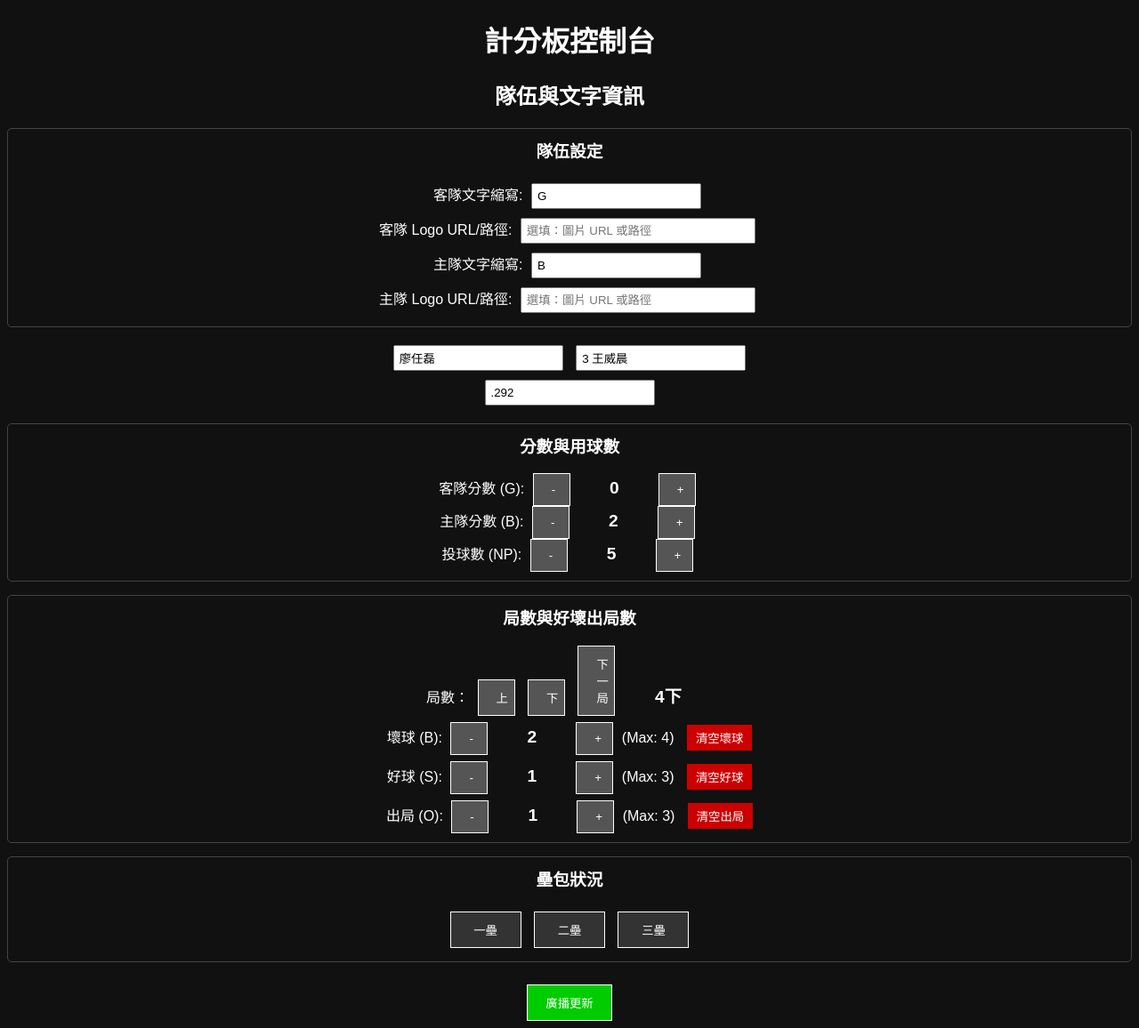
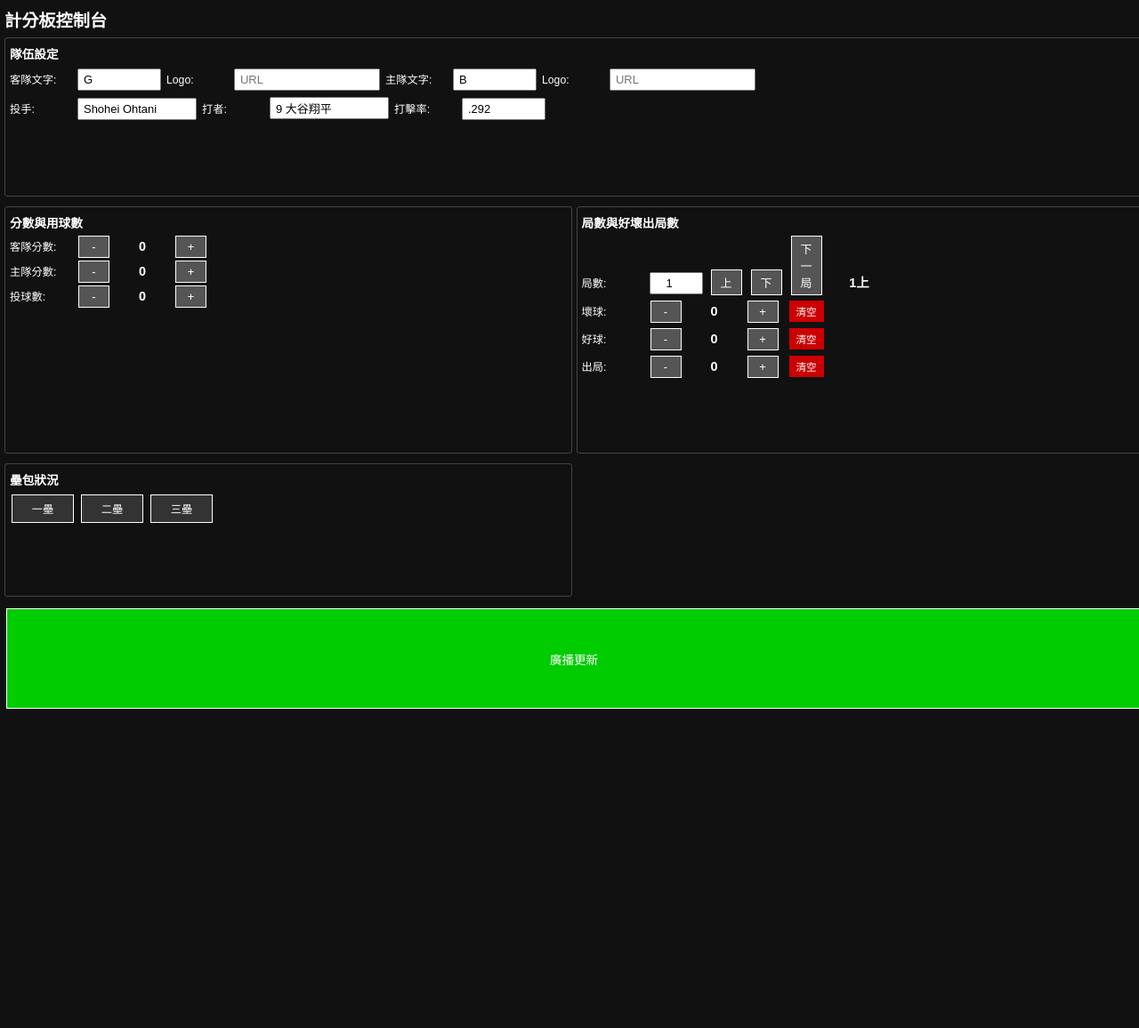
Before and after one commit to fufuni777/baseball-stream-graphics, a Flask app: page /admin in a window 1280 px wide. Shown: the whole page at 89% size. After the commit the page ends 797 px from the top, so only its background shows below. Run offline with Flask 3, Linux system fonts and the light colour scheme; some libraries are stand-ins or nearby versions.

Commit message:
調整後台畫面、局數可選

```diff
--- a/app.py
+++ b/app.py
@@ -16,15 +16,15 @@ score_data = {
     "away_logo_url": "",  # 客隊 Logo URL/路徑
     "home_logo_url": "",  # 主隊 Logo URL/路徑
     "away_score": 0,
-    "home_score": 2,
-    "inning": "4下",      # 局數 (4 ▽)
-    "pitcher": "廖任磊",   # 投手
-    "batter": "3 王威晨", # 打者 (包含棒次/背號)
-    "np": 5,              # 投球數
+    "home_score": 0,
+    "inning": "1上",      # 局數 (4 ▽)
+    "pitcher": "Shohei Ohtani",   # 投手
+    "batter": "9 大谷翔平", # 打者 (包含棒次/背號)
+    "np": 0,              # 投球數
     "avg": ".292",        # 打擊率
-    "balls": 2,           # 壞球 (B)
-    "strikes": 1,         # 好球 (S)
-    "outs": 1,            # 出局 (O)
+    "balls": 0,           # 壞球 (B)
+    "strikes": 0,         # 好球 (S)
+    "outs": 0,            # 出局 (O)
     "bases": [False, False, False] # [一壘, 二壘, 三壘]
 }
 
--- a/templates/admin.html
+++ b/templates/admin.html
@@ -4,17 +4,55 @@
 <meta charset="UTF-8">
 <title>控制台</title>
 <style>
-body { font-family: "Noto Sans TC", sans-serif; background: #111; color: #fff; text-align: center; }
-input { margin: 5px; padding: 5px; }
-button { padding: 10px 20px; margin-top: 10px; cursor: pointer; border: 1px solid #fff; }
-.base-button { width: 80px; margin: 5px; }
+html, body {
+    font-family: "Noto Sans TC", sans-serif;
+    background: #111;
+    color: #fff;
+    margin: 0;
+    padding: 0;
+    height: 100vh;
+    width: 100vw;
+    overflow: hidden;
+}
+body { padding: 5px; }
+h1 { margin: 3px 0; font-size: 1.2em; }
+h2 { margin: 3px 0; font-size: 1em; }
+form {
+    display: grid;
+    grid-template-columns: 1fr 1fr;
+    gap: 5px;
+    padding: 0;
+    height: calc(100vh - 40px);
+    overflow: hidden;
+}
+input { margin: 2px; padding: 3px 5px; font-size: 0.9em; }
+button { padding: 6px 12px; margin: 2px; cursor: pointer; border: 1px solid #fff; font-size: 0.85em; }
+.base-button { width: 70px; margin: 2px; font-size: 0.85em; }
 .base-active { background-color: #ffcc00; color: #111; font-weight: bold; border-color: #ffaa00; }
 .base-inactive { background-color: #333; color: #fff; }
-.control-group { margin: 15px 0; border: 1px solid #444; padding: 10px; border-radius: 5px; }
-.control-group h3 { margin-top: 0; }
-.counter-btn { width: 40px; margin: 0 5px; background: #555; color: #fff; }
-.current-value { display: inline-block; width: 60px; text-align: center; margin: 0 10px; font-weight: bold; font-size: 1.2em;}
-.clear-btn { background: #cc0000; color: #fff; border: none; padding: 5px 10px; margin-left: 10px; cursor: pointer;}
+.control-group {
+    margin: 3px 0;
+    border: 1px solid #444;
+    padding: 5px;
+    border-radius: 3px;
+    font-size: 0.9em;
+}
+.control-group h3 { margin: 2px 0 5px 0; font-size: 0.95em; }
+.control-group label { font-size: 0.85em; display: inline-block; min-width: 70px; }
+.control-group br { margin: 2px 0; }
+.counter-btn { width: 35px; margin: 0 3px; background: #555; color: #fff; padding: 4px; font-size: 0.9em; }
+.current-value { display: inline-block; width: 50px; text-align: center; margin: 0 5px; font-weight: bold; font-size: 1em;}
+.clear-btn { background: #cc0000; color: #fff; border: none; padding: 4px 8px; margin-left: 5px; cursor: pointer; font-size: 0.8em;}
+.control-group-row { margin: 3px 0; }
+.control-group-row label { display: inline-block; min-width: 70px; }
+.team-info-group { grid-column: 1 / -1; }
+.submit-btn {
+    grid-column: 1 / -1;
+    background: #00cc00;
+    color: #fff;
+    padding: 8px;
+    margin-top: 5px;
+}
 </style>
 <script src="https://cdn.socket.io/4.5.4/socket.io.min.js"></script>
 </head>
@@ -22,63 +60,74 @@ button { padding: 10px 20px; margin-top: 10px; cursor: pointer; border: 1px soli
 <h1>計分板控制台</h1>
 
 <form id="control">
-  <h2>隊伍與文字資訊</h2>
-
-  <div class="control-group">
+  <div class="control-group team-info-group">
     <h3>隊伍設定</h3>
-    <label>客隊文字縮寫:</label> <input name="away_team" placeholder="客隊文字縮寫 (例: G)" value="{{ data.away_team or '' }}"><br>
-    <label>客隊 Logo URL/路徑:</label> <input name="away_logo_url" id="away_logo_url_input" placeholder="選填：圖片 URL 或路徑" value="{{ data.away_logo_url or '' }}" style="width: 250px;"><br>
-    <label>主隊文字縮寫:</label> <input name="home_team" placeholder="主隊文字縮寫 (例: B)" value="{{ data.home_team or '' }}"><br>
-    <label>主隊 Logo URL/路徑:</label> <input name="home_logo_url" id="home_logo_url_input" placeholder="選填：圖片 URL 或路徑" value="{{ data.home_logo_url or '' }}" style="width: 250px;">
+    <div class="control-group-row">
+      <label>客隊文字:</label> <input name="away_team" placeholder="G" value="{{ data.away_team or '' }}" style="width: 80px;">
+      <label>Logo:</label> <input name="away_logo_url" id="away_logo_url_input" placeholder="URL" value="{{ data.away_logo_url or '' }}" style="width: 150px;">
+      <label>主隊文字:</label> <input name="home_team" placeholder="B" value="{{ data.home_team or '' }}" style="width: 80px;">
+      <label>Logo:</label> <input name="home_logo_url" id="home_logo_url_input" placeholder="URL" value="{{ data.home_logo_url or '' }}" style="width: 150px;">
     </div>
-
-  <input name="pitcher" placeholder="投手" value="{{ data.pitcher or '' }}">
-  <input name="batter" placeholder="打者 (例: 3 王威晨)" value="{{ data.batter or '' }}"><br>
-  <input name="avg" placeholder="打擊率 (例: .292)" value="{{ data.avg or '' }}">
+    <div class="control-group-row">
+      <label>投手:</label> <input name="pitcher" placeholder="投手" value="{{ data.pitcher or '' }}" style="width: 120px;">
+      <label>打者:</label> <input name="batter" placeholder="3 王威晨" value="{{ data.batter or '' }}" style="width: 120px;">
+      <label>打擊率:</label> <input name="avg" placeholder=".292" value="{{ data.avg or '' }}" style="width: 80px;">
+    </div>
+  </div>
 
   <div class="control-group">
     <h3>分數與用球數</h3>
-    <label>客隊分數 (G):</label>
+    <div class="control-group-row">
+      <label>客隊分數:</label>
       <button type="button" class="counter-btn" data-key="away_score" data-op="-">-</button>
       <span class="current-value" id="away_score_val">{{ data.away_score or 0 }}</span>
-    <button type="button" class="counter-btn" data-key="away_score" data-op="+">+</button><br>
-
-    <label>主隊分數 (B):</label>
+      <button type="button" class="counter-btn" data-key="away_score" data-op="+">+</button>
+    </div>
+    <div class="control-group-row">
+      <label>主隊分數:</label>
       <button type="button" class="counter-btn" data-key="home_score" data-op="-">-</button>
       <span class="current-value" id="home_score_val">{{ data.home_score or 0 }}</span>
-    <button type="button" class="counter-btn" data-key="home_score" data-op="+">+</button><br>
-
-    <label>投球數 (NP):</label>
+      <button type="button" class="counter-btn" data-key="home_score" data-op="+">+</button>
+    </div>
+    <div class="control-group-row">
+      <label>投球數:</label>
       <button type="button" class="counter-btn" data-key="np" data-op="-">-</button>
       <span class="current-value" id="np_val">{{ data.np or 0 }}</span>
       <button type="button" class="counter-btn" data-key="np" data-op="+">+</button>
     </div>
+  </div>
 
   <div class="control-group">
     <h3>局數與好壞出局數</h3>
-    <label>局數：</label>
+    <div class="control-group-row">
+      <label>局數:</label>
+      <input type="number" id="inning_num_input" min="1" max="99" value="1" style="width: 50px; padding: 3px; text-align: center;">
       <button type="button" class="counter-btn" id="inning_up">上</button>
       <button type="button" class="counter-btn" id="inning_down">下</button>
       <button type="button" class="counter-btn" id="inning_next">下一局</button>
-    <span class="current-value" id="inning_val" style="width: 80px;">{{ data.inning or '1上' }}</span><br>
-
-    <label>壞球 (B):</label>
+      <span class="current-value" id="inning_val" style="width: 60px;">{{ data.inning or '1上' }}</span>
+    </div>
+    <div class="control-group-row">
+      <label>壞球:</label>
       <button type="button" class="counter-btn" data-key="balls" data-op="-">-</button>
       <span class="current-value" id="balls_val">{{ data.balls or 0 }}</span>
-    <button type="button" class="counter-btn" data-key="balls" data-op="+">+</button> (Max: 4)
-    <button type="button" class="clear-btn" id="clear_balls_btn">清空壞球</button><br>
-
-    <label>好球 (S):</label>
+      <button type="button" class="counter-btn" data-key="balls" data-op="+">+</button>
+      <button type="button" class="clear-btn" id="clear_balls_btn">清空</button>
+    </div>
+    <div class="control-group-row">
+      <label>好球:</label>
       <button type="button" class="counter-btn" data-key="strikes" data-op="-">-</button>
       <span class="current-value" id="strikes_val">{{ data.strikes or 0 }}</span>
-    <button type="button" class="counter-btn" data-key="strikes" data-op="+">+</button> (Max: 3)
-    <button type="button" class="clear-btn" id="clear_strikes_btn">清空好球</button><br>
-
-    <label>出局 (O):</label>
+      <button type="button" class="counter-btn" data-key="strikes" data-op="+">+</button>
+      <button type="button" class="clear-btn" id="clear_strikes_btn">清空</button>
+    </div>
+    <div class="control-group-row">
+      <label>出局:</label>
       <button type="button" class="counter-btn" data-key="outs" data-op="-">-</button>
       <span class="current-value" id="outs_val">{{ data.outs or 0 }}</span>
-    <button type="button" class="counter-btn" data-key="outs" data-op="+">+</button> (Max: 3)
-    <button type="button" class="clear-btn" id="clear_outs_btn">清空出局</button><br>
+      <button type="button" class="counter-btn" data-key="outs" data-op="+">+</button>
+      <button type="button" class="clear-btn" id="clear_outs_btn">清空</button>
+    </div>
   </div>
 
   <div class="control-group">
@@ -97,7 +146,7 @@ button { padding: 10px 20px; margin-top: 10px; cursor: pointer; border: 1px soli
   <input type="hidden" name="outs" id="outs_hidden" value="{{ data.outs or 0 }}">
   <input type="hidden" name="inning" id="inning_hidden" value="{{ data.inning or '1上' }}">
 
-  <button type="submit" style="background: #00cc00; color: #fff;">廣播更新</button>
+  <button type="submit" class="submit-btn">廣播更新</button>
 </form>
 
 <script>
@@ -168,14 +217,33 @@ function getInningParts(inningStr) {
 function updateInningDisplay() {
     document.getElementById('inning_val').textContent = state.inning;
     document.getElementById('inning_hidden').value = state.inning;
+    // 同步更新數字輸入框
+    const { num } = getInningParts(state.inning);
+    document.getElementById('inning_num_input').value = num;
 }
 
+function updateInningFromInput() {
+    const numInput = document.getElementById('inning_num_input');
+    const num = parseInt(numInput.value) || 1;
+    const { half } = getInningParts(state.inning);
+    state.inning = `${num}${half}`;
+    updateInningDisplay();
+}
+
+// 數字輸入框變更事件
+document.getElementById('inning_num_input').addEventListener('change', updateInningFromInput);
+document.getElementById('inning_num_input').addEventListener('input', updateInningFromInput);
+
 document.getElementById('inning_up').onclick = () => {
-    state.inning = state.inning.replace('下', '上');
+    const numInput = document.getElementById('inning_num_input');
+    const num = parseInt(numInput.value) || 1;
+    state.inning = `${num}上`;
     updateInningDisplay();
 };
 document.getElementById('inning_down').onclick = () => {
-    state.inning = state.inning.replace('上', '下');
+    const numInput = document.getElementById('inning_num_input');
+    const num = parseInt(numInput.value) || 1;
+    state.inning = `${num}下`;
     updateInningDisplay();
 };
 document.getElementById('inning_next').onclick = () => {
@@ -183,7 +251,8 @@ document.getElementById('inning_next').onclick = () => {
     if (half === '上') {
         state.inning = `${num}下`;
     } else {
-        state.inning = `${num + 1}上`;
+        num += 1;
+        state.inning = `${num}上`;
     }
     updateInningDisplay();
 };
@@ -212,7 +281,13 @@ document.getElementById('clear_outs_btn').onclick = () => {
 // ----------------------------------------------------
 
 // 初始化所有計數器顯示
-Object.keys(state).forEach(updateDisplay);
+Object.keys(state).forEach(key => {
+    if (key !== 'inning') {
+        updateDisplay(key);
+    }
+});
+// 初始化局數顯示（包含數字輸入框）
+updateInningDisplay();
 
 // 初始化壘包顯示
 baseState.forEach((_, index) => updateBaseDisplay(index));
@@ -283,9 +358,17 @@ socket.on('update', data => {
     Object.keys(state).forEach(key => {
         if (data[key] !== undefined) {
             state[key] = typeof data[key] === 'number' ? data[key] : String(data[key]);
+            if (key !== 'inning') {
                 updateDisplay(key);
             }
+        }
     });
+
+    // 更新局數顯示（包含數字輸入框）
+    if (data.inning !== undefined) {
+        state.inning = String(data.inning);
+        updateInningDisplay();
+    }
 
     // 更新壘包狀態
     if (data.bases) {
```
Also changed, not shown: templates/index.html (+11 -11 lines). Lines whose indentation alone changed are shown as unchanged.
